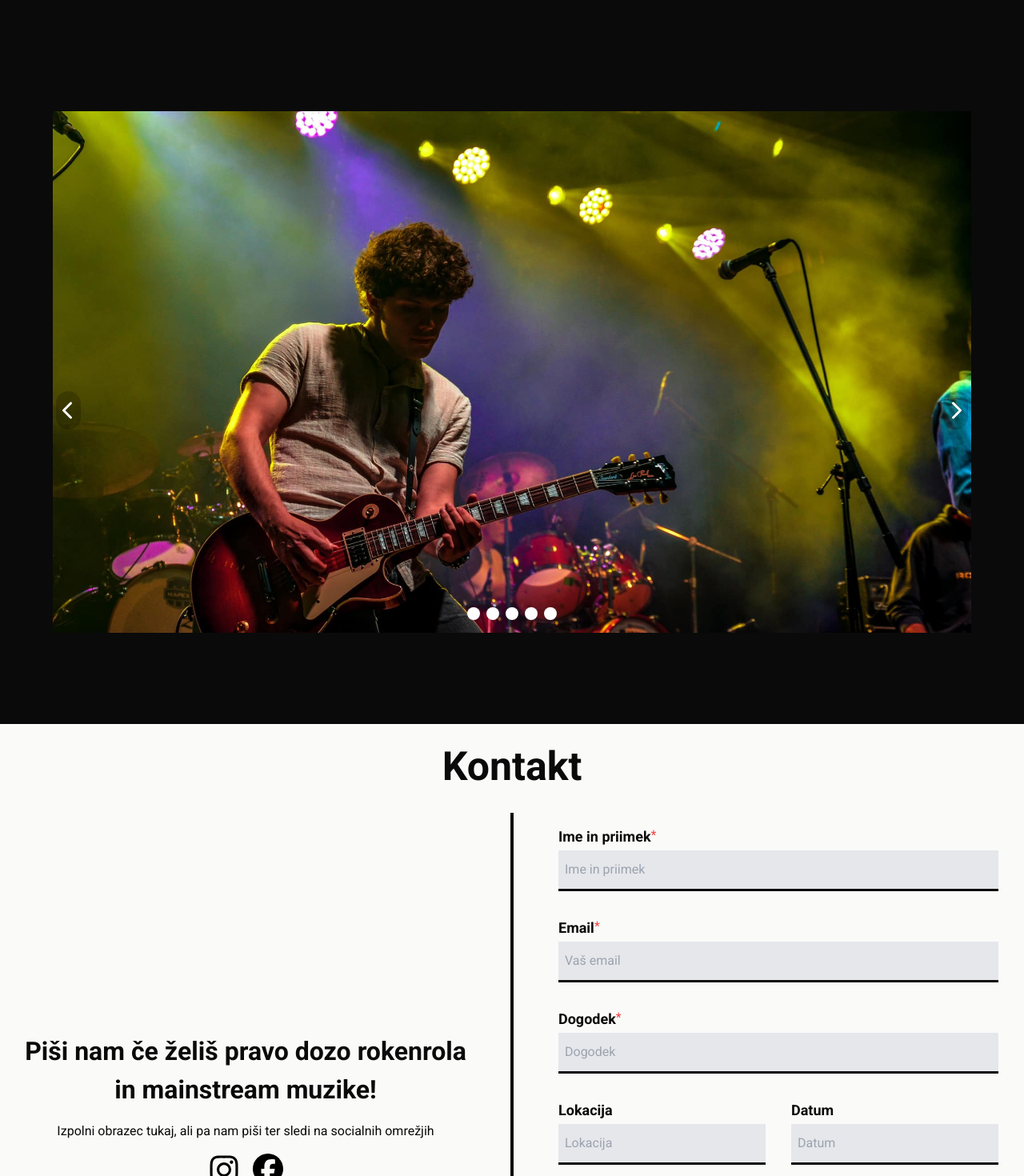
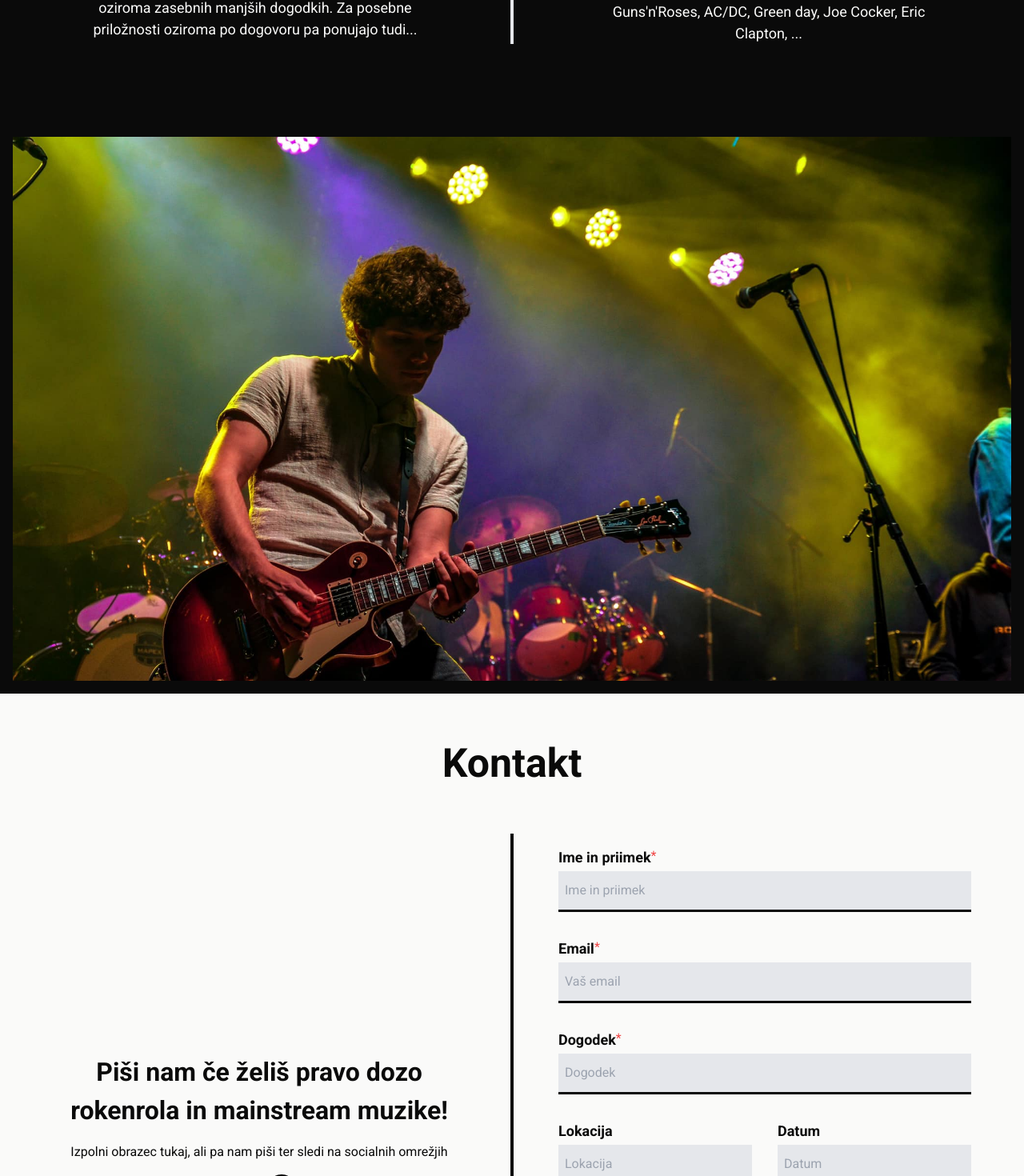
Before and after one commit to bezoj/jacknroll, a React (Vite) app: page / in a window 1280 px wide. Shown: the part 2596-4066 px from the top of the page at 80% size. Built offline with nearby package versions, Linux system fonts and the light colour scheme.

Commit message:
PT-9: Slightly changed layout of About-us page and added image courousel to its own section.

```diff
--- a/src/App.tsx
+++ b/src/App.tsx
@@ -1,7 +1,12 @@
 import { useState } from "react";
 import { Header } from "./components/page-sections/Header";
 import { LandingPage } from "./sections/LandingPage";
-import { AboutUspage, ContactUsPage, MembersPage } from "./sections";
+import {
+  AboutUspage,
+  ContactUsPage,
+  ImageCarouselSection,
+  MembersPage,
+} from "./sections";
 import { Footer } from "./components/page-sections/Footer";
 
 function App() {
@@ -20,6 +25,7 @@ function App() {
       <LandingPage />
       <MembersPage />
       <AboutUspage />
+      <ImageCarouselSection />
       <ContactUsPage />
       <Footer />
     </div>
--- a/src/components/containers/ImageCarousel.tsx
+++ b/src/components/containers/ImageCarousel.tsx
@@ -1,19 +1,15 @@
 import { carouselImages } from "../../mappers/ImageMapper";
-import { faChevronRight } from "@fortawesome/free-solid-svg-icons";
-import { faChevronLeft } from "@fortawesome/free-solid-svg-icons";
-import { faCircle } from "@fortawesome/free-solid-svg-icons";
-import { FontAwesomeIcon } from "@fortawesome/react-fontawesome";
 import { useEffect, useState } from "react";
 
 export function ImageCarousel() {
   const [currentIndex, setCurrentIndex] = useState(0);
   const intervalTime = 3000;
 
-  const prevSlide = () => {
-    setCurrentIndex((prev) =>
-      prev === 0 ? carouselImages.length - 1 : prev - 1
-    );
-  };
+  // const prevSlide = () => {
+  //   setCurrentIndex((prev) =>
+  //     prev === 0 ? carouselImages.length - 1 : prev - 1
+  //   );
+  // };
 
   const nextSlide = () => {
     setCurrentIndex((prev) =>
@@ -30,20 +26,21 @@ export function ImageCarousel() {
   }, [currentIndex]);
 
   return (
-    <div className="max-w-[1920px] h-[780px] w-full m-auto py-16 px-4 relative group">
+    <div className="max-w-[1920px] h-[680px] w-full m-auto relative group">
       <div
         style={{
           backgroundImage: `url(${carouselImages[currentIndex].imgSrc})`,
         }}
         className="w-full h-full bg-center bg-cover duration-500"
       ></div>
-      <div className="absolute top-[50%] -translate-x-0 translate-y-[50%] left-5 text-2xl rounded-full p-2 bg-black/20 text-white cursor-pointer">
+      {/* Refactor component a little and uncoment when needed in near future */}
+      {/* <div className="absolute top-[50%] -translate-x-0 translate-y-[50%] left-5 text-2xl rounded-full p-2 bg-black/20 text-white cursor-pointer">
         <FontAwesomeIcon icon={faChevronLeft} onClick={prevSlide} />
       </div>
       <div className="absolute top-[50%] -translate-x-0 translate-y-[50%] right-5 text-2xl rounded-full p-2 bg-black/20 text-white cursor-pointer">
         <FontAwesomeIcon icon={faChevronRight} onClick={nextSlide} />
-      </div>
-      <div className="flex top-4 justify-center py-2 gap-2 my-[-40px]">
+      </div> */}
+      {/* <div className="flex top-4 justify-center py-2 gap-2 my-[-40px]">
         {carouselImages.map((slide, slideIndex) => (
           <div className="flex cursor-pointer">
             <FontAwesomeIcon
@@ -53,7 +50,7 @@ export function ImageCarousel() {
             />
           </div>
         ))}
-      </div>
+      </div> */}
     </div>
   );
 }
--- a/src/components/page-sections/Footer.tsx
+++ b/src/components/page-sections/Footer.tsx
@@ -10,7 +10,7 @@ import { faFacebook, faInstagram } from "@fortawesome/free-brands-svg-icons";
 
 export function Footer() {
   return (
-    <Section className="py-[150px]" bgColor="primary">
+    <Section className="py-[100px]" bgColor="primary">
       <Flex className="justify-evenly">
         <FlexColumn className="gap-[30px]">
           <Text textVariant="subtitle" colorVariant="secondary">
--- a/src/sections/AboutUsPage.tsx
+++ b/src/sections/AboutUsPage.tsx
@@ -1,4 +1,4 @@
-import { Flex, FlexColumn, ImageCarousel } from "../components/containers";
+import { Flex, FlexColumn } from "../components/containers";
 import { ColumnDivider } from "../components/dividers";
 import { Section } from "../components/page-sections";
 import { Text } from "../components/typography";
@@ -6,7 +6,7 @@ import { Text } from "../components/typography";
 export function AboutUspage() {
   return (
     <Section
-      className="text-center gap-[80px] p-[50px]"
+      className="text-center gap-[80px] p-[100px]"
       bgColor="primary"
       elementId="about-us"
     >
@@ -60,7 +60,7 @@ export function AboutUspage() {
           </FlexColumn>
         </FlexColumn>
       </Flex>
-      <ImageCarousel />
+      {/* <ImageCarousel /> */}
     </Section>
   );
 }
--- a/src/sections/ContactUsPage.tsx
+++ b/src/sections/ContactUsPage.tsx
@@ -40,7 +40,7 @@ export function ContactUsPage() {
 
   return (
     <Section
-      className="text-center gap-[20px] items-center"
+      className="text-center gap-[50px] p-[50px] items-center"
       bgColor="secondary"
       elementId="contact"
     >
--- /dev/null
+++ b/src/sections/ImageCarouselSection.tsx
@@ -0,0 +1,10 @@
+import { ImageCarousel } from "../components/containers";
+import { Section } from "../components/page-sections";
+
+export function ImageCarouselSection() {
+  return (
+    <Section bgColor="primary" className="p-0">
+      <ImageCarousel />
+    </Section>
+  );
+}
--- a/src/sections/index.ts
+++ b/src/sections/index.ts
@@ -2,3 +2,4 @@ export * from "./LandingPage"
 export * from "./MembersPage"
 export * from "./AboutUsPage"
 export * from "./ContactUsPage"
+export * from "./ImageCarouselSection"
```
